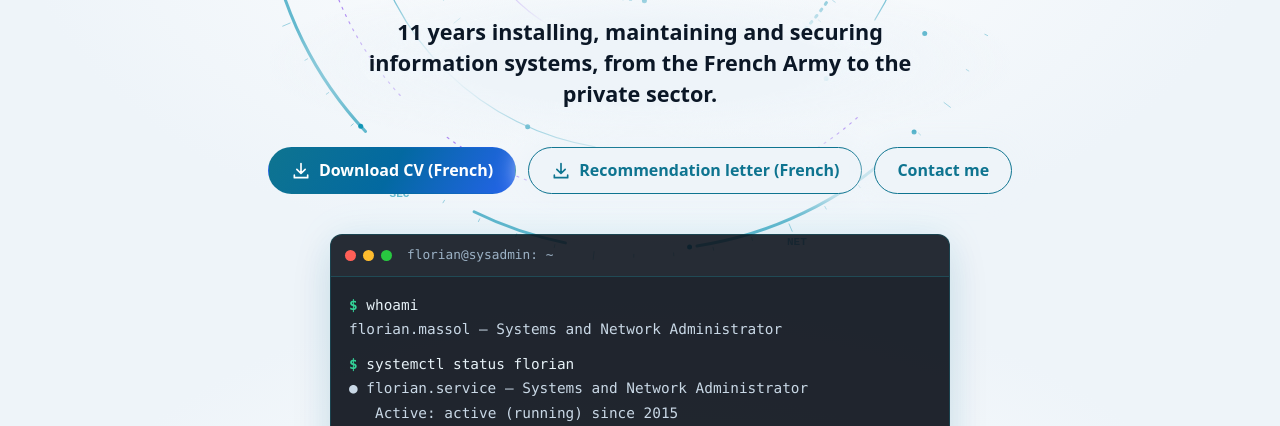
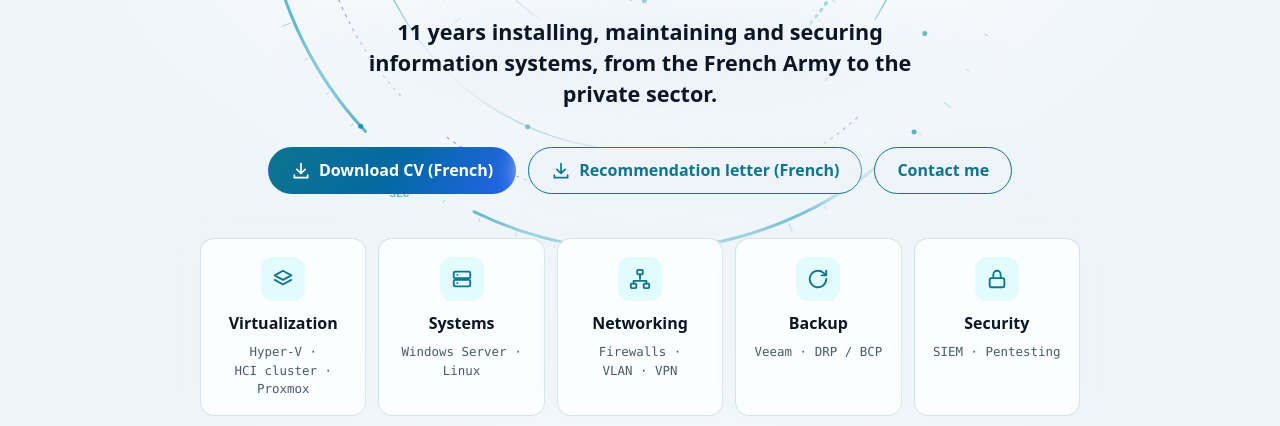
Before and after one commit to fmassol-63/fmassol-63.github.io, a website built with Vite: page index.html in a window 1280 px wide. Shown: the part 526-952 px from the top of the page. Built offline with nearby package versions, Linux system fonts and the light colour scheme; animation ran at ten frames a second.

Commit message:
feat: domaines d’expertise en tuiles à la place du terminal de l’accueil

```diff
--- a/src/data/cv.en.json
+++ b/src/data/cv.en.json
@@ -9,22 +9,31 @@
     "status": "Career transition complete — available immediately",
     "tagline": "11 years installing, maintaining and securing information systems, from the French Army to the private sector."
   },
-  "terminal": [
+  "focus": [
     {
-      "command": "whoami",
-      "output": ["florian.massol — Systems and Network Administrator"]
+      "icon": "layers",
+      "title": "Virtualization",
+      "tools": ["Hyper-V", "HCI cluster", "Proxmox"]
     },
     {
-      "command": "systemctl status florian",
-      "output": [
-        "● florian.service — Systems and Network Administrator",
-        "   Active: active (running) since 2015",
-        "   Path: French Army (10 years) → 3D - Agence Informatique Tribout"
-      ]
+      "icon": "server",
+      "title": "Systems",
+      "tools": ["Windows Server", "Linux"]
     },
     {
-      "command": "ls ~/skills",
-      "output": ["virtualization/  systems/  networking/  backup/  siem/  pentest/"]
+      "icon": "network",
+      "title": "Networking",
+      "tools": ["Firewalls", "VLAN", "VPN"]
+    },
+    {
+      "icon": "backup",
+      "title": "Backup",
+      "tools": ["Veeam", "DRP / BCP"]
+    },
+    {
+      "icon": "lock",
+      "title": "Security",
+      "tools": ["SIEM", "Pentesting"]
     }
   ],
   "stats": [
--- a/src/data/cv.fr.json
+++ b/src/data/cv.fr.json
@@ -9,22 +9,31 @@
     "status": "Reconversion terminée — disponible immédiatement",
     "tagline": "11 ans à installer, maintenir et sécuriser des systèmes d’information, de l’Armée de Terre à l’entreprise."
   },
-  "terminal": [
+  "focus": [
     {
-      "command": "whoami",
-      "output": ["florian.massol — Administrateur Systèmes et Réseaux"]
+      "icon": "layers",
+      "title": "Virtualisation",
+      "tools": ["Hyper-V", "Cluster HCI", "Proxmox"]
     },
     {
-      "command": "systemctl status florian",
-      "output": [
-        "● florian.service — Administrateur Systèmes et Réseaux",
-        "   Active: active (running) depuis 2015",
-        "   Parcours: Armée de Terre (10 ans) → 3D - Agence Informatique Tribout"
-      ]
+      "icon": "server",
+      "title": "Systèmes",
+      "tools": ["Windows Server", "Linux"]
     },
     {
-      "command": "ls ~/competences",
-      "output": ["virtualisation/  systemes/  reseaux/  sauvegarde/  siem/  pentest/"]
+      "icon": "network",
+      "title": "Réseaux",
+      "tools": ["Pare-feu", "VLAN", "VPN"]
+    },
+    {
+      "icon": "backup",
+      "title": "Sauvegarde",
+      "tools": ["Veeam", "PRA / PCA"]
+    },
+    {
+      "icon": "lock",
+      "title": "Sécurité",
+      "tools": ["SIEM", "Pentest"]
     }
   ],
   "stats": [
--- a/src/data/ui.json
+++ b/src/data/ui.json
@@ -31,7 +31,7 @@
     "otherLangShort": "EN",
     "skipLink": "Aller au contenu",
     "statsLabel": "Chiffres clés",
-    "terminalTitle": "florian@sysadmin: ~",
+    "focusLabel": "Domaines d’expertise",
     "downloadCv": "Télécharger le CV",
     "downloadRecommendation": "Lettre de recommandation",
     "contactMe": "Me contacter",
@@ -74,7 +74,7 @@
     "otherLangShort": "FR",
     "skipLink": "Skip to content",
     "statsLabel": "Key figures",
-    "terminalTitle": "florian@sysadmin: ~",
+    "focusLabel": "Areas of expertise",
     "downloadCv": "Download CV (French)",
     "downloadRecommendation": "Recommendation letter (French)",
     "contactMe": "Contact me",
--- a/src/lib/terminal.js
+++ /dev/null
@@ -1,57 +0,0 @@
-// Terminal de l'accueil : « tape » les commandes puis affiche leurs sorties.
-// Le texte complet est déjà dans le HTML ; avec « réduire les animations », il est affiché d'un coup.
-// Les lignes non encore affichées sont seulement invisibles : la hauteur du bloc ne change pas.
-
-const TYPE_DELAY_MS = 45;
-const OUTPUT_DELAY_MS = 140;
-const COMMAND_PAUSE_MS = 500;
-
-/** Étapes d'animation : une par caractère de commande, une par ligne de sortie. */
-export function buildSteps(lines) {
-  const steps = [];
-  lines.forEach((line, index) => {
-    if (line.command === undefined) {
-      steps.push({ index, delay: OUTPUT_DELAY_MS });
-      return;
-    }
-    steps.push({ index, text: '', delay: COMMAND_PAUSE_MS });
-    for (let i = 1; i <= line.command.length; i++) {
-      steps.push({ index, text: line.command.slice(0, i), delay: TYPE_DELAY_MS });
-    }
-  });
-  return steps;
-}
-
-export function initTerminal(root = document) {
-  const terminal = root.querySelector('[data-terminal]');
-  if (!terminal) return;
-  if (window.matchMedia('(prefers-reduced-motion: reduce)').matches) {
-    terminal.classList.add('is-done');
-    return;
-  }
-
-  const elements = [...terminal.querySelectorAll('.terminal__line')];
-  const lines = elements.map((element) => {
-    const cmd = element.querySelector('.terminal__cmd');
-    return { element, cmd, command: cmd?.textContent };
-  });
-  const steps = buildSteps(lines);
-
-  terminal.classList.add('is-typing');
-  lines.forEach(({ cmd }) => cmd && (cmd.textContent = ''));
-
-  let position = 0;
-  function next() {
-    if (position >= steps.length) {
-      terminal.classList.replace('is-typing', 'is-done');
-      return;
-    }
-    const step = steps[position++];
-    const line = lines[step.index];
-    line.element.classList.add('is-shown');
-    line.element.append(terminal.querySelector('.terminal__cursor'));
-    if (step.text !== undefined) line.cmd.textContent = step.text;
-    setTimeout(next, step.delay);
-  }
-  setTimeout(next, 300);
-}
--- a/src/main.js
+++ b/src/main.js
@@ -5,7 +5,6 @@ import uiAll from './data/ui.json';
 import { detectLang, nextLang, persistLang } from './lib/i18n.js';
 import { initMotion, revealAll } from './lib/motion.js';
 import { renderFooter, renderHeader, renderPage } from './lib/render.js';
-import { initTerminal } from './lib/terminal.js';
 import { applyTheme, currentTheme, detectTheme, nextTheme } from './lib/theme.js';
 import { initVortex } from './lib/vortex.js';
 
@@ -46,7 +45,6 @@ applyTheme(detectTheme());
 renderAll();
 
 const vortex = initVortex(document.getElementById('vortex'));
-initTerminal();
 initMotion();
 
 header.addEventListener('click', (event) => {
--- a/src/styles/hero.css
+++ b/src/styles/hero.css
@@ -1,4 +1,4 @@
-/* Accueil : statut, photo, nom, accroche et terminal animé. */
+/* Accueil : statut, photo, nom, accroche et domaines d’expertise. */
 
 /* ---------- Hero ---------- */
 
@@ -212,105 +212,105 @@
     0 8px 28px rgb(0 229 255 / 0.35);
 }
 
-/* ---------- Terminal ---------- */
+/* ---------- Domaines d'expertise ---------- */
 
-/* Le terminal reste sombre quel que soit le thème. */
-.terminal {
-  --text: #e6f1f7;
-  --muted: #9cb2c6;
-  --accent: #00e5ff;
-  --success: #34d399;
-  --card-border: rgb(0 229 255 / 0.16);
-  --terminal-bg: rgb(3 8 18 / 0.88);
-
+.focus {
+  display: grid;
+  grid-template-columns: repeat(5, 1fr);
+  gap: 12px;
   width: 100%;
-  max-width: 620px;
-  margin-top: 40px;
-  overflow: hidden;
-  border: 1px solid var(--card-border);
-  border-radius: 12px;
-  background: var(--terminal-bg);
-  box-shadow:
-    var(--shadow),
-    0 0 40px rgb(0 229 255 / 0.08);
-  text-align: left;
+  max-width: 880px;
+  margin: 44px 0 0;
+  padding: 0;
+  list-style: none;
 }
 
-.terminal__bar {
+.focus__item {
   display: flex;
+  flex-direction: column;
   align-items: center;
-  gap: 7px;
-  padding: 10px 14px;
-  border-bottom: 1px solid var(--card-border);
-  background: rgb(255 255 255 / 0.03);
+  gap: 6px;
+  padding: 18px 12px 16px;
+  border: 1px solid var(--card-border);
+  border-radius: 14px;
+  /* Carte posée sur la couleur de page : le tourbillon ne traverse pas le texte. */
+  background: linear-gradient(var(--card), var(--card)), var(--bg);
+  box-shadow: 0 0 24px 4px var(--bg);
+  transition:
+    transform 0.2s ease,
+    border-color 0.2s ease;
 }
 
-.terminal__dot {
-  width: 11px;
-  height: 11px;
-  border-radius: 50%;
-  background: #ff5f57;
+.focus__item:hover {
+  transform: translateY(-3px);
+  border-color: var(--accent);
 }
 
-.terminal__dot:nth-child(2) {
-  background: #febc2e;
+.focus__icon {
+  display: grid;
+  place-items: center;
+  width: 44px;
+  height: 44px;
+  margin-bottom: 4px;
+  border-radius: 12px;
+  background: rgb(0 229 255 / 0.1);
+  color: var(--accent);
 }
 
-.terminal__dot:nth-child(3) {
-  background: #28c840;
-}
-
-.terminal__name {
-  margin-left: 8px;
-  font-family: var(--font-mono);
-  font-size: 0.8rem;
-  color: var(--muted);
-}
-
-.terminal__body {
-  padding: 16px 18px 18px;
-  font-family: var(--font-mono);
-  font-size: clamp(0.78rem, 2vw, 0.9rem);
-  line-height: 1.7;
-  color: #c9d8e6;
-}
-
-.terminal__line {
-  margin: 0;
-  white-space: pre-wrap;
-  overflow-wrap: anywhere;
-}
-
-.terminal__line--command {
+.focus__title {
+  font-weight: 700;
   color: var(--text);
 }
 
-.terminal__line--command:not(:first-child) {
-  margin-top: 10px;
+.focus__text {
+  font-family: var(--font-mono);
+  font-size: 0.78rem;
+  line-height: 1.5;
+  color: var(--muted);
+  text-wrap: balance;
 }
 
-.terminal__prompt {
-  color: var(--success);
-  font-weight: 700;
+/* Un outil ne se coupe pas ; le séparateur reste collé à l’outil qui le précède. */
+.focus__tool {
+  white-space: nowrap;
 }
 
-.terminal__cursor {
-  display: inline-block;
-  width: 0.6em;
-  height: 1.1em;
-  margin-left: 2px;
-  vertical-align: text-bottom;
-  background: var(--accent);
-  animation: blink 1s steps(1) infinite;
-}
-
-@keyframes blink {
-  50% {
-    opacity: 0;
+@media (max-width: 860px) {
+  .focus {
+    grid-template-columns: repeat(3, 1fr);
   }
 }
 
-/* Pendant la frappe, les lignes pas encore « tapées » sont invisibles mais gardent leur place. */
-.terminal.is-typing .terminal__line:not(.is-shown) {
-  visibility: hidden;
+@media (max-width: 540px) {
+  .focus {
+    grid-template-columns: repeat(2, 1fr);
+    gap: 10px;
+    margin-top: 36px;
+  }
+
+  .focus__item {
+    padding: 14px 10px 12px;
+  }
+
+  .focus__icon {
+    width: 38px;
+    height: 38px;
+  }
+
+  /* Cinquième tuile seule sur sa ligne : centrée, de la même largeur que les autres. */
+  .focus__item:last-child {
+    grid-column: 1 / -1;
+    justify-self: center;
+    width: calc(50% - 5px);
+  }
 }
+
+@media (prefers-reduced-motion: reduce) {
+  .focus__item {
+    transition: none;
+  }
+
+  .focus__item:hover {
+    transform: none;
+  }
+}
--- a/src/styles/tokens.css
+++ b/src/styles/tokens.css
@@ -26,7 +26,6 @@
     var(--accent-blue) 100%
   );
   --success: #34d399;
-  --terminal-bg: rgb(3 8 18 / 0.85);
 
   --font-sans: system-ui, -apple-system, 'Segoe UI', Roboto, 'Helvetica Neue', Arial, sans-serif;
   --font-mono:
```
Also changed, not shown: SPEC.md (+2 -2 lines), tests/e2e/motion.spec.js (+0 -21 lines), tests/unit/motion.test.js (+0 -13 lines), tests/unit/render.test.js (+16 -17 lines), src/lib/render.js.
